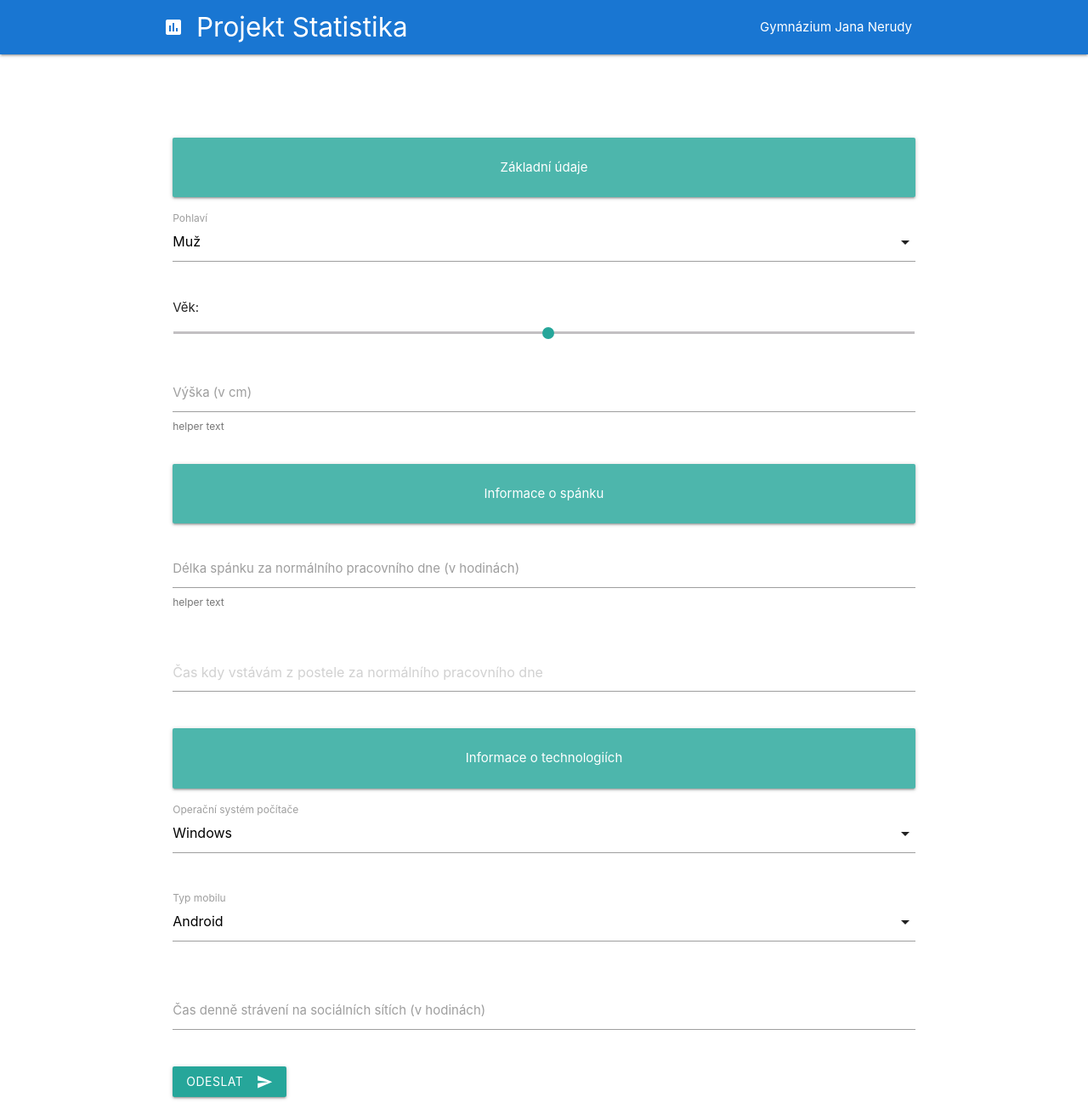
After one commit to FilipHanzlik/Statistika, a Django app: template templates/myapp/main.html in a window 1280 px wide. The commit adds this page. Shown: the whole page at 85% size. Run offline with Django 3.2, Linux system fonts and the light colour scheme; the template is opened without the code that fills it, so the values that code supplies are empty.

Commit message:
Created frontend of the form and the model

```diff
--- a/myapp/admin.py
+++ b/myapp/admin.py
@@ -1,3 +1,5 @@
 from django.contrib import admin
+from .models import Data
 
 # Register your models here.
+admin.site.register(Data)
--- a/myapp/urls.py
+++ b/myapp/urls.py
@@ -1,6 +1,8 @@
 from django.urls import path
 from . import views
 
+app_name = 'myapp'
 urlpatterns = [
-    path('', views.test, name="test")
+    path('', views.test, name="test"),
+    path('results', views.evaluate, name="evaluate")
 ]
--- /dev/null
+++ b/static/js/javascripts.js
@@ -0,0 +1,5 @@
+jQuery(document).ready(function(){
+   jQuery('.timepicker').timepicker({
+     twelveHour: false
+   });
+ });
--- a/statistika/settings.py
+++ b/statistika/settings.py
@@ -119,4 +119,6 @@ USE_TZ = True
 # https://docs.djangoproject.com/en/3.0/howto/static-files/
 
 STATIC_URL = '/static/'
-STATICFILES_DIR = os.path.join(BASE_DIR, 'static')
+STATICFILES_DIRS = (
+    os.path.join(BASE_DIR, "static"),
+)
--- /dev/null
+++ b/templates/base.html
@@ -0,0 +1,40 @@
+{% load static %}
+<!DOCTYPE html>
+<html lang="en">
+
+<head>
+    <meta charset="UTF-8">
+    <link href="https://fonts.googleapis.com/icon?family=Material+Icons" rel="stylesheet">
+    <script data-require="jquery@1.12.4" data-semver="1.12.4" src="https://cdnjs.cloudflare.com/ajax/libs/jquery/1.12.4/jquery.min.js"></script>
+    <link type="text/css" rel="stylesheet" href="https://cdnjs.cloudflare.com/ajax/libs/materialize/1.0.0/css/materialize.min.css">
+    <link type="text/css" rel="stylesheet" href="/static/css/style.css?{% now "U" %}">
+    <title>...</title>
+</head>
+
+<body>
+    <header class="blue darken-2">
+        <nav class="blue darken-2">
+            <div class="container nav-wrapper">
+                <a href="" class="brand-logo"><i class="large material-icons">insert_chart</i>Projekt Statistika</a>
+                <ul class="right hide-on-med-and-down">
+                    <li><a href="https://gjn.cz">Gymnázium Jana Nerudy</a></li>
+                </ul>
+            </div>
+        </nav>
+    </header>
+
+    <main>
+    {% block content %}
+
+    {% endblock content %}
+    </main>
+    <script type="text/javascript" src="/static/js/javascripts.js"></script>
+    <script type="text/javascript">
+        $(document).ready(function() {
+            $('select').formSelect();
+        });
+    </script>
+    <script type="text/javascript" src="https://cdnjs.cloudflare.com/ajax/libs/materialize/1.0.0/js/materialize.min.js"></script>
+</body>
+
+</html>
--- /dev/null
+++ b/templates/myapp/main.html
@@ -0,0 +1,93 @@
+{% extends 'base.html' %}
+
+{% block content %}
+<div class="container">
+    <br>
+    <br>
+    <br>
+    <br>
+    <div class="row">
+        <form action="{% url 'myapp:evaluate' %}" class="col s12" method="post">
+            {% csrf_token %}
+
+            <div class="card-panel teal lighten-2 center white-text">Základní údaje</div>
+
+            <div class="row">
+                <div class="input-field col s12">
+                    <select name="pohlavi">
+                        <option value="muz">Muž</option>
+                        <option value="zena">Žena</option>
+                    </select>
+                    <label>Pohlaví</label>
+                </div>
+            </div>
+
+            <p class="range-field">Věk:
+                <input type="range" min="5" max="100" name="vek">
+            </p>
+
+            <div class="row">
+                <div class="input-field col s12">
+                    <input type="text" class="" name="vyska" id="vyska">
+                    <label for="vyska">Výška (v cm)</label>
+                    <span class="helper-text" data-error="chyba" data-success="">helper text</span>
+                </div>
+            </div>
+
+            <div class="card-panel teal lighten-2 center white-text">Informace o spánku</div>
+
+            <div class="row">
+                <div class="input-field col s12">
+                    <input id="delka-spanku" name="delka-spanku" type="text" class="">
+                    <label for="delka-spanku">Délka spánku za normálního pracovního dne (v hodinách)</label>
+                    <span class="helper-text" data-error="chyba" data-success="">helper text</span>
+                </div>
+            </div>
+
+            <div class="row">
+                <div class="input-field col s12">
+                    <input id="cas-vstavani" class="timepicker" placeholder="Čas kdy vstávám z postele za normálního pracovního dne">
+                </div>
+            </div>
+
+            <div class="card-panel teal lighten-2 center white-text">Informace o technologiích</div>
+
+            <div class="row">
+                <div class="input-field col s12">
+                    <select name="OS-pocitace">
+                        <option value="Windows">Windows</option>
+                        <option value="Mac-OS">MAC OS</option>
+                        <option value="Linux">Linux</option>
+                        <option value="Ne-pocitac">Nepoužívám počítač</option>
+                    </select>
+                    <label>Operační systém počítače</label>
+                </div>
+            </div>
+
+            <div class="row">
+                <div class="input-field col s12">
+                    <select name="typ-mobilu">
+                        <option value="Android">Android</option>
+                        <option value="IOS">IOS</option>
+                        <option value="tlacitkovy">Tlačítkový</option>
+                        <option value="ne-mobil">Nemam mobil</option>
+                    </select>
+                    <label>Typ mobilu</label>
+                </div>
+            </div>
+
+            <div class="row">
+                <div class="input-field col s12">
+                    <input id="socialni-site" name="socialni-site" type="text" class="">
+                    <label for="socialni-site">Čas denně strávení na sociálních sítích (v hodinách)</label>
+                </div>
+            </div>
+
+            <button class="btn waves-effect waves-light" type="submit">Odeslat
+                <i class="material-icons right">send</i>
+            </button>
+
+        </form>
+    </div>
+</div>
+{% endblock content %}
--- a/templates/test.html
+++ b/templates/myapp/results.html
@@ -2,9 +2,9 @@
 <html lang="en">
 <head>
     <meta charset="UTF-8">
-    <title>Test</title>
+    <title>...</title>
 </head>
 <body>
-    <p>It works</p>
+    <p>Ok</p>
 </body>
 </html>
```
Also changed, not shown: myapp/models.py (+14 -0 lines), myapp/views.py (+8 -3 lines), db.sqlite3, myapp/migrations/0001_initial.py (added), myapp/migrations/0002_auto_20200620_1220.py (added), static/css/style.css (added).
